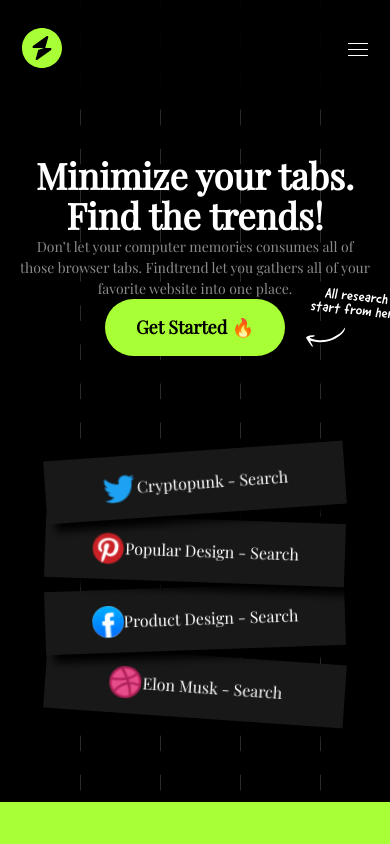
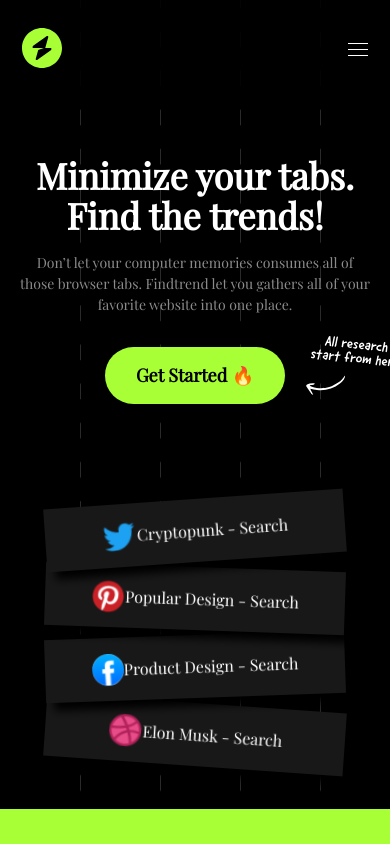
Before and after one commit to ulkermu/findtrend, a React (Create React App) app: page / in a window 390 px wide. Shown: the top 844 px of the page. Built offline with nearby package versions, Linux system fonts and the light colour scheme; the HTML template or start-up script is replaced by a standard one.

Commit message:
Header v0.12

```diff
--- a/src/styles/header.css
+++ b/src/styles/header.css
@@ -13,6 +13,8 @@ h2 {
   font-size: 64px;
   line-height: 76px;
   color: #000000;
+  padding: 0 40px;
+  margin: 0;
 }
 
 h4 {
@@ -21,6 +23,7 @@ h4 {
   font-size: 23.8065px;
   line-height: 28px;
   text-align: center;
+  margin: 0;
 }
 
 p {
@@ -38,10 +41,18 @@ p {
   h1 {
     font-size: 36px;
     padding: 0 20px;
+    margin: 0;
+  }
+  h2 {
+    font-size: 36px;
+    line-height: 43px;
+    padding: 0 20px;
+    margin: 0;
   }
   p {
     font-size: 14px;
     padding: 0 20px;
+    margin: 0;
   }
 }
 
@@ -64,6 +75,10 @@ p {
 .header .header-wrapper {
   padding-top: 99px;
   max-width: 700px;
+}
+
+.header .header-wrapper p {
+  padding: 24px 20px 40px;
 }
 
 .header .header-wrapper .header-wrapper-getStarted {
@@ -194,19 +209,16 @@ p {
   .header {
     padding-top: 56px;
   }
-  .header .header-wrapper h1 {
-    font-size: 36px;
-    padding: 0 20px;
-  }
   .header .header-wrapper p {
     font-size: 14px;
-    padding: 0 20px;
+    padding: 16px 20px 32px;
   }
   .header .header-socmed {
     display: -ms-grid;
     display: grid;
     -ms-grid-columns: (300px)[1];
         grid-template-columns: repeat(1, 300px);
+    padding-bottom: 43px;
   }
 }
 /*# sourceMappingURL=header.css.map */
--- a/src/styles/header.scss
+++ b/src/styles/header.scss
@@ -11,6 +11,9 @@
   .header-wrapper {
     padding-top: 99px;
     max-width: 700px;
+    p {
+      padding: 24px 20px 40px;
+    }
     .header-wrapper-getStarted {
       display: flex;
       justify-content: center;
@@ -105,18 +108,15 @@
   .header {
     padding-top: 56px;
     .header-wrapper {
-      h1 {
-        font-size: 36px;
-        padding: 0 20px;
-      }
       p {
         font-size: 14px;
-        padding: 0 20px;
+        padding: 16px 20px 32px;
       }
     }
     .header-socmed {
       display: grid;
       grid-template-columns: repeat(1, 300px);
+      padding-bottom: 43px;
     }
   }
 }
```
Also changed, not shown: 1 other file (tests, documents, lock files or other folders).
